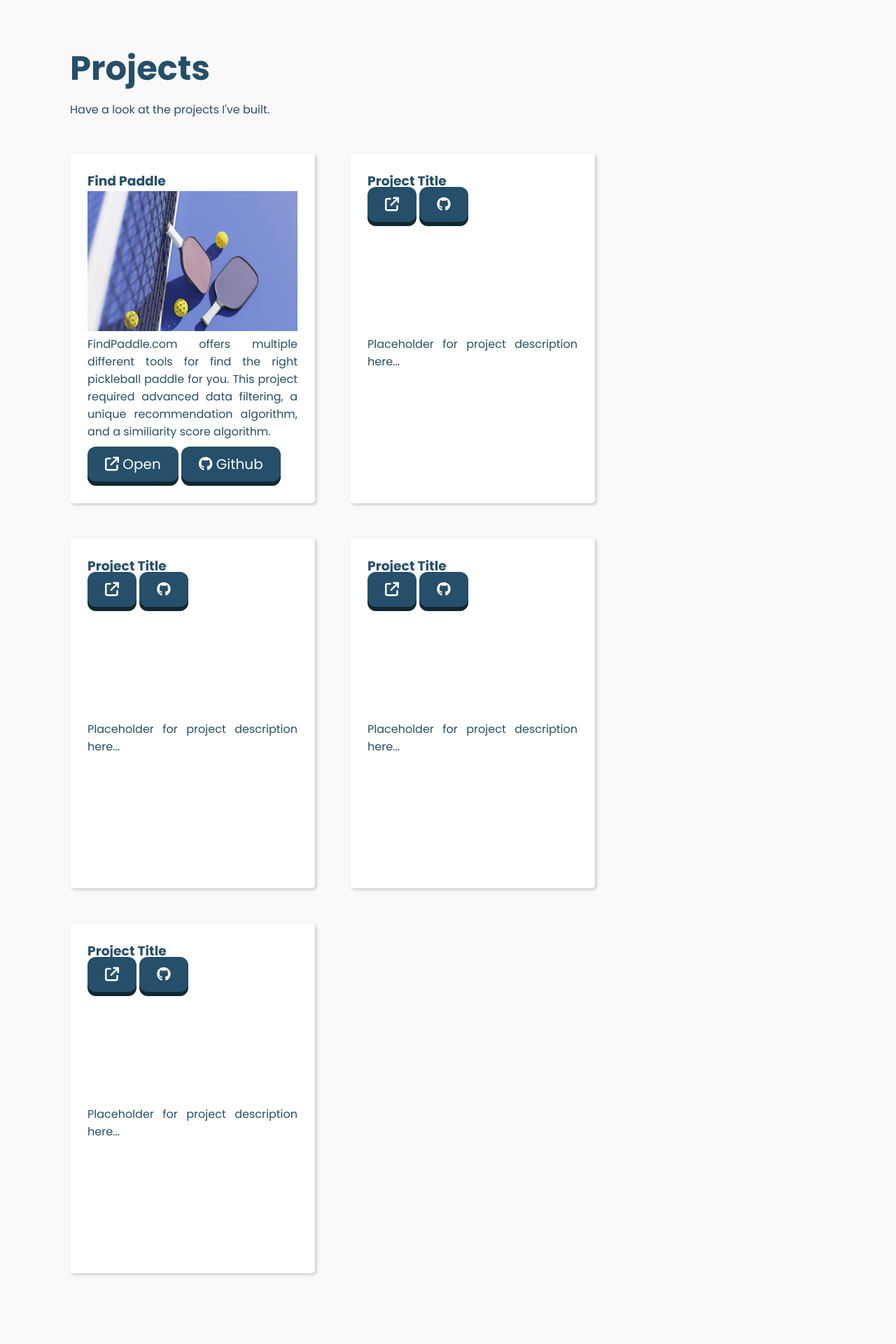
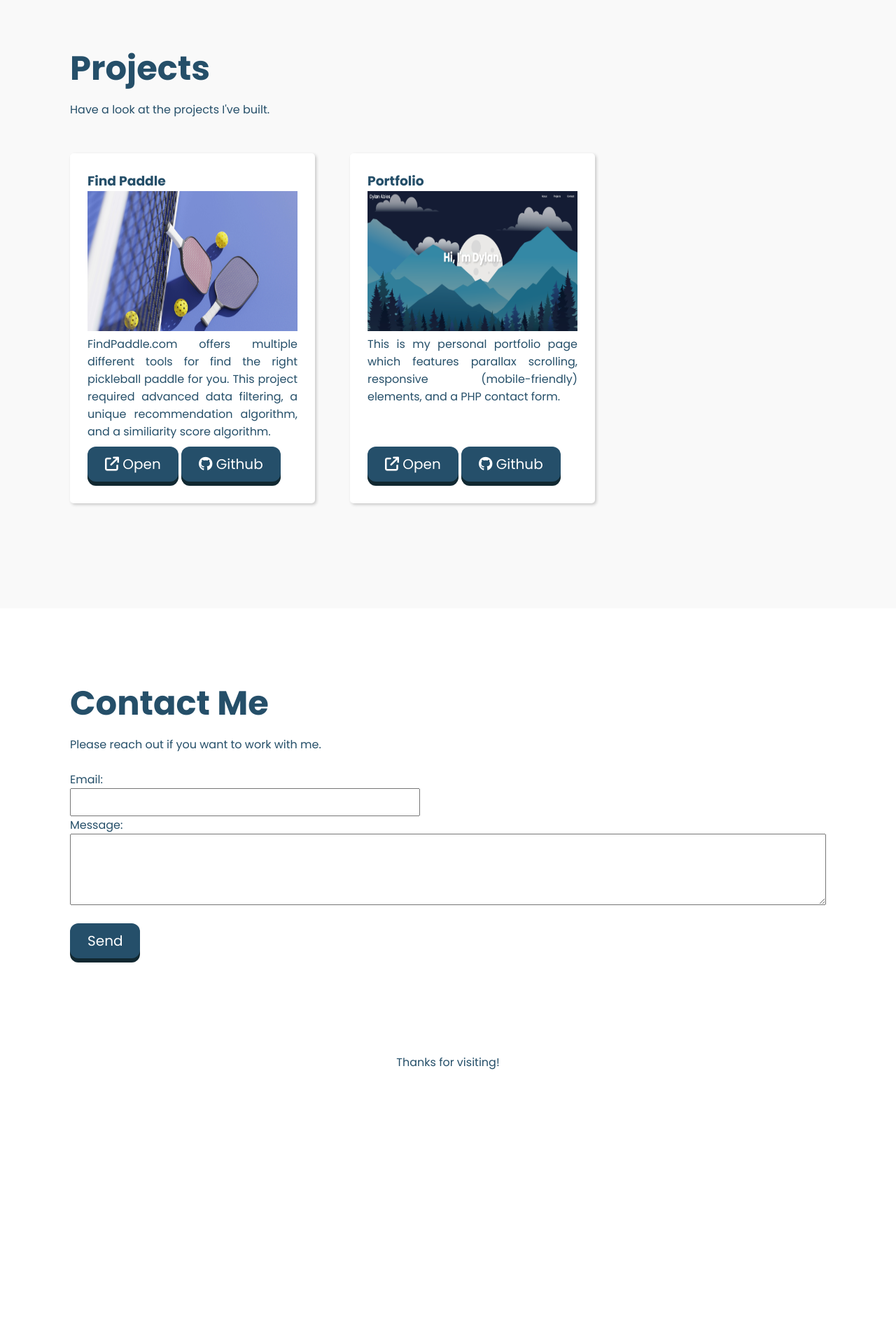
Before and after one commit to dylanables/portfolio, a PHP site: page / in a window 1280 px wide. Shown: the part 1602-3522 px from the top of the page at 70% size. After the commit the page ends 3130 px from the top, so only its background shows below. Run offline with PHP 8.4, Linux system fonts and the light colour scheme; some libraries are stand-ins or nearby versions.

Commit message:
Added personal website to projects

```diff
--- a/index.php
+++ b/index.php
@@ -87,61 +87,35 @@
                 </div>
             </div>
             <div class="project-card">
-                <h3>Project Title</h3>
-                <p>Placeholder for project description here...</p>
+                <h3>Portfolio</h3>
+                <div class="project-image-container">
+                    <img src="images/portfolio.png" alt="DylanAbles.com" class="project-image" />
+                    <div class="project-image hidden">
+                        HTML<br/>
+                        CSS<br/>
+                        JavaScript<br/>
+                        PHP<br/>
+                    </div>
+                </div>
+                <p>This is my personal portfolio page which features parallax scrolling, responsive (mobile-friendly) elements, and a PHP contact form.</p>
+                <div class="project-buttons">
+                    <a href="https://dylanables.com" class="project-link" target="_blank">
                         <button class="pushable">
                             <span class="front">
-                        <i class="fa-solid fa-arrow-up-right-from-square"></i>
+                                <i class="fa-solid fa-arrow-up-right-from-square"></i> Open
                             </span>
                         </button>
+                    </a>
+                    <a href="https://github.com/dylanables/portfolio" class="project-link" target="_blank">
                         <button class="pushable">
                             <span class="front">
-                        <i class="fa-brands fa-github" style="color: #ffffff;"></i>
+                                <i class="fa-brands fa-github" style="color: #ffffff;"></i> Github
                             </span>
                         </button>
+                    </a>
                 </div>
-            <div class="project-card">
-                <h3>Project Title</h3>
-                <p>Placeholder for project description here...</p>
-                <button class="pushable">
-                    <span class="front">
-                        <i class="fa-solid fa-arrow-up-right-from-square"></i>
-                    </span>
-                </button>
-                <button class="pushable">
-                    <span class="front">
-                        <i class="fa-brands fa-github" style="color: #ffffff;"></i>
-                    </span>
-                </button>
             </div>
-            <div class="project-card">
-                <h3>Project Title</h3>
-                <p>Placeholder for project description here...</p>
-                <button class="pushable">
-                    <span class="front">
-                        <i class="fa-solid fa-arrow-up-right-from-square"></i>
-                    </span>
-                </button>
-                <button class="pushable">
-                    <span class="front">
-                        <i class="fa-brands fa-github" style="color: #ffffff;"></i>
-                    </span>
-                </button>
-            </div>
-            <div class="project-card">
-                <h3>Project Title</h3>
-                <p>Placeholder for project description here...</p>
-                <button class="pushable">
-                    <span class="front">
-                        <i class="fa-solid fa-arrow-up-right-from-square"></i>
-                    </span>
-                </button>
-                <button class="pushable">
-                    <span class="front">
-                        <i class="fa-brands fa-github" style="color: #ffffff;"></i>
-                    </span>
-                </button>
-            </div>
+
         </div>
     </section>
 
```
Also changed, not shown: images/portfolio.png (added), 1 other file. Lines whose indentation alone changed are shown as unchanged.
